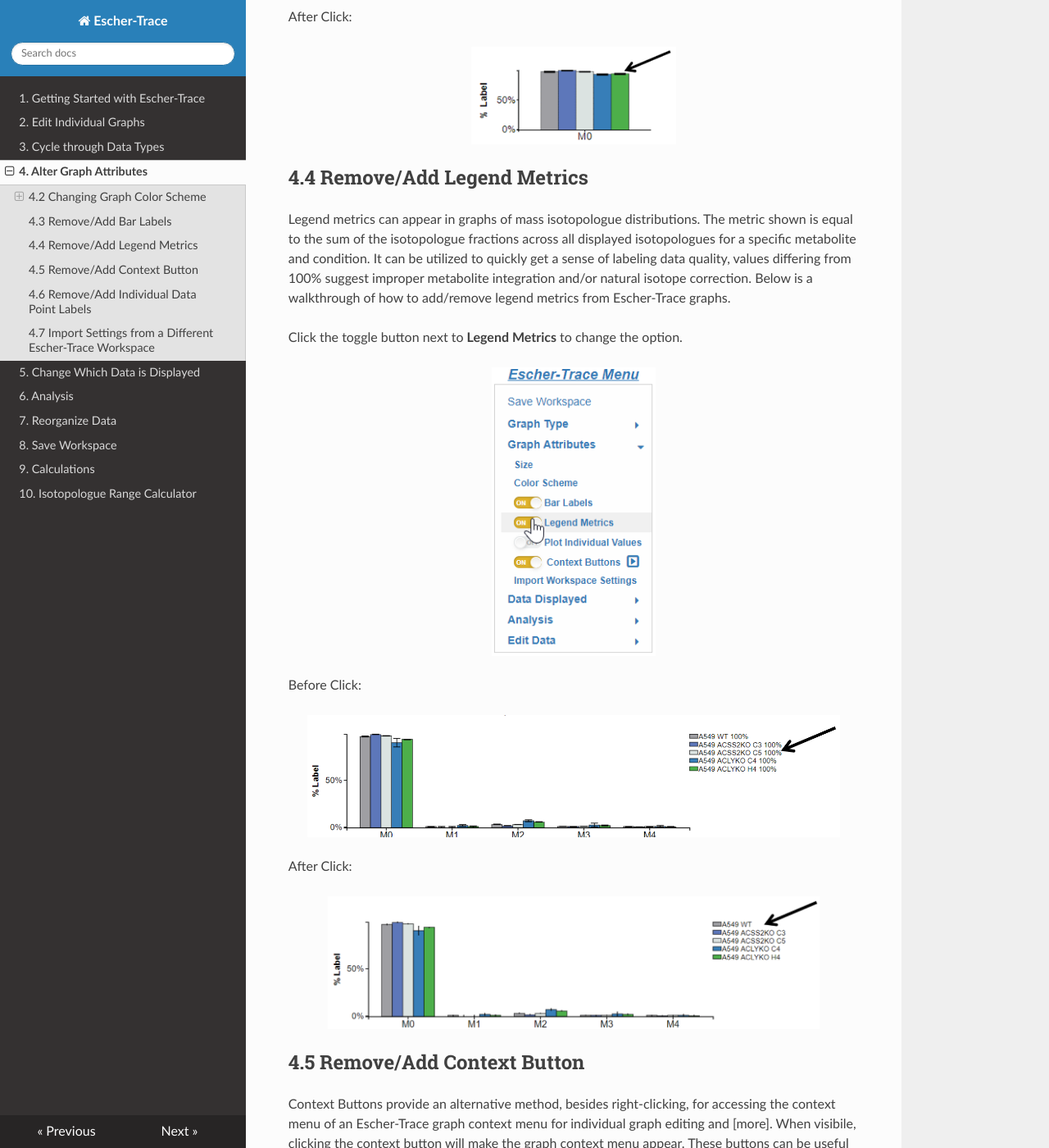
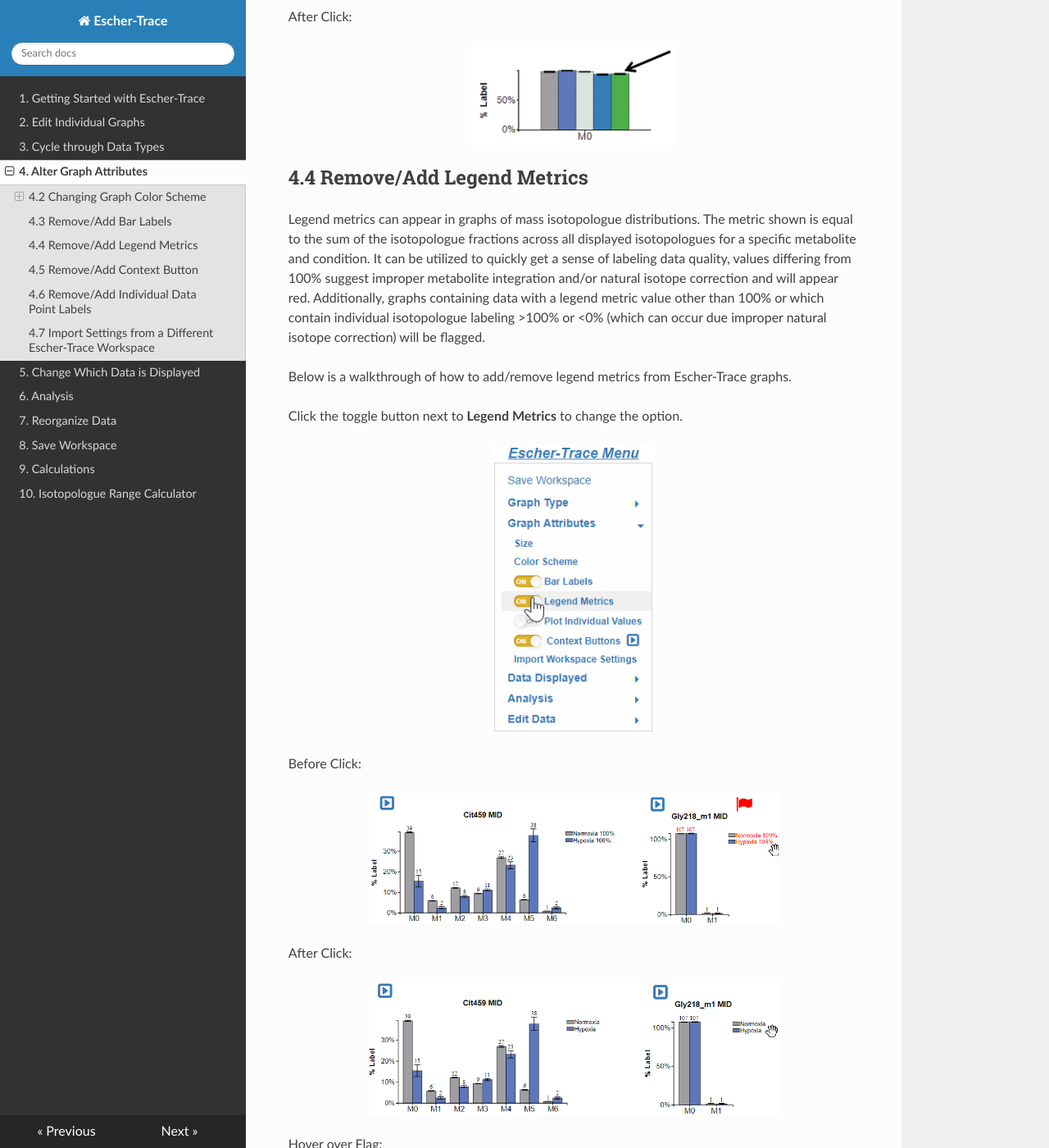
Before and after one commit to escher-trace/escher-trace.github.io, an MkDocs documentation site: the page built from docs/GraphAttributes.md, in a window 1280 px wide and 1400 px high, scrolled down 7672 px. Shown: the whole window at 82% size. Built offline with MkDocs 1.6.1, drawn with Linux system fonts in a browser that asks for light colours; nearby versions of some CDN libraries.

Commit message:
Additional guide updates relating to Flag metric

```diff
--- a/docs/GraphAttributes.md
+++ b/docs/GraphAttributes.md
@@ -117,7 +117,9 @@
 
 
 ## 4.4 Remove/Add Legend Metrics
-Legend metrics can appear in graphs of mass isotopologue distributions. The metric shown is equal to the sum of the isotopologue fractions across all displayed isotopologues for a specific metabolite and condition. It can be utilized to quickly get a sense of labeling data quality, values differing from 100% suggest improper metabolite integration and/or natural isotope correction. Below is a walkthrough of how to add/remove legend metrics from Escher-Trace graphs.
+Legend metrics can appear in graphs of mass isotopologue distributions. The metric shown is equal to the sum of the isotopologue fractions across all displayed isotopologues for a specific metabolite and condition. It can be utilized to quickly get a sense of labeling data quality, values differing from 100% suggest improper metabolite integration and/or natural isotope correction and will appear red. Additionally, graphs containing data with a legend metric value other than 100% or which contain individual isotopologue labeling >100% or <0% (which can occur due improper natural isotope correction) will be flagged.
+
+Below is a walkthrough of how to add/remove legend metrics from Escher-Trace graphs.
 
 Click the toggle button next to **Legend Metrics** to change the option.
 
@@ -125,11 +127,15 @@
 
 Before Click:
 
-![Screenshot](img/RemoveMetricsBefore.png){: style='width:650px' }
+![Screenshot](img/RemoveMetricsBefore.png){: style='width:500px' }
 
 After Click:
 
-![Screenshot](img/RemoveMetricsAfter.png){: style='width:600px' }
+![Screenshot](img/RemoveMetricsAfter.png){: style='width:500px' }
+
+Hover over Flag:
+
+![Screenshot](img/RemoveMetricsFlagHover.png){: style='width:650px' }
 
 
 ## 4.5 Remove/Add Context Button
```
Also changed, not shown: docs/img/RemoveMetricsAfter.png, docs/img/RemoveMetricsBefore.png, docs/img/RemoveMetricsFlagHover.png (added).
